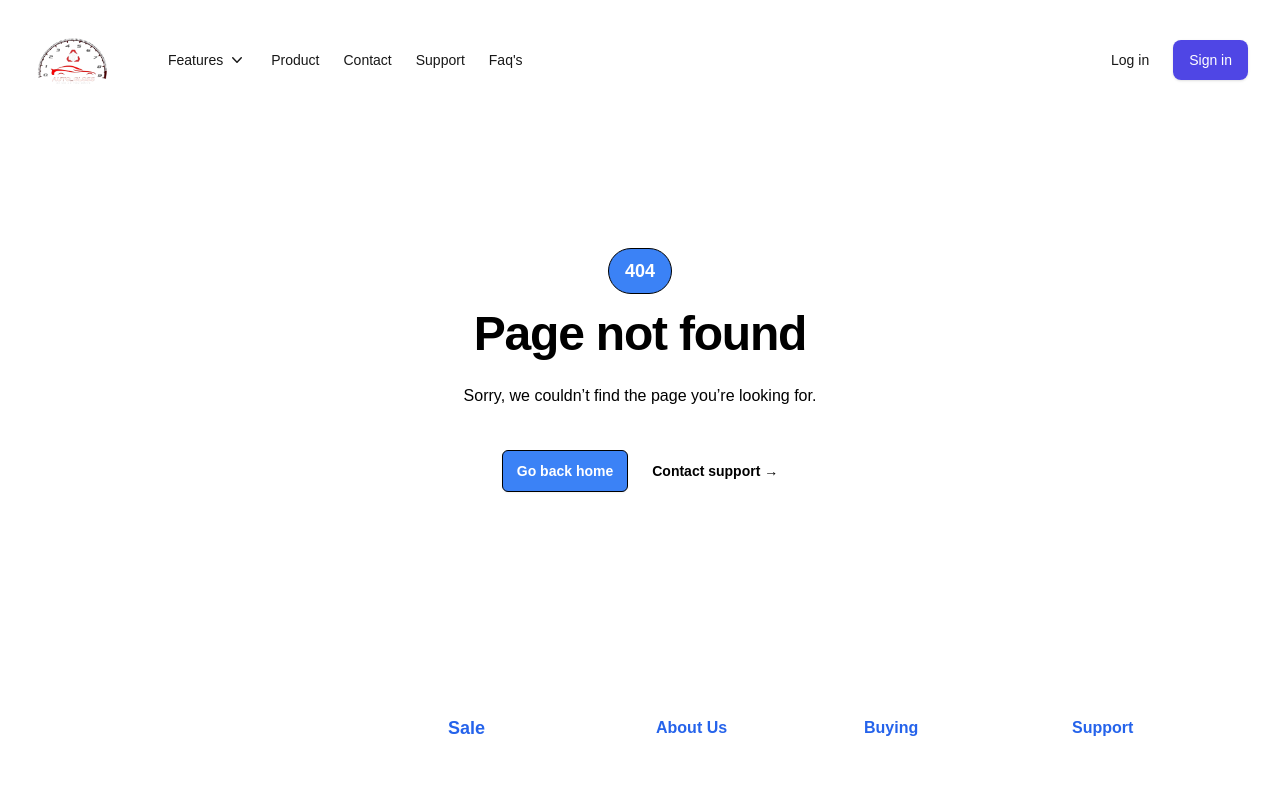
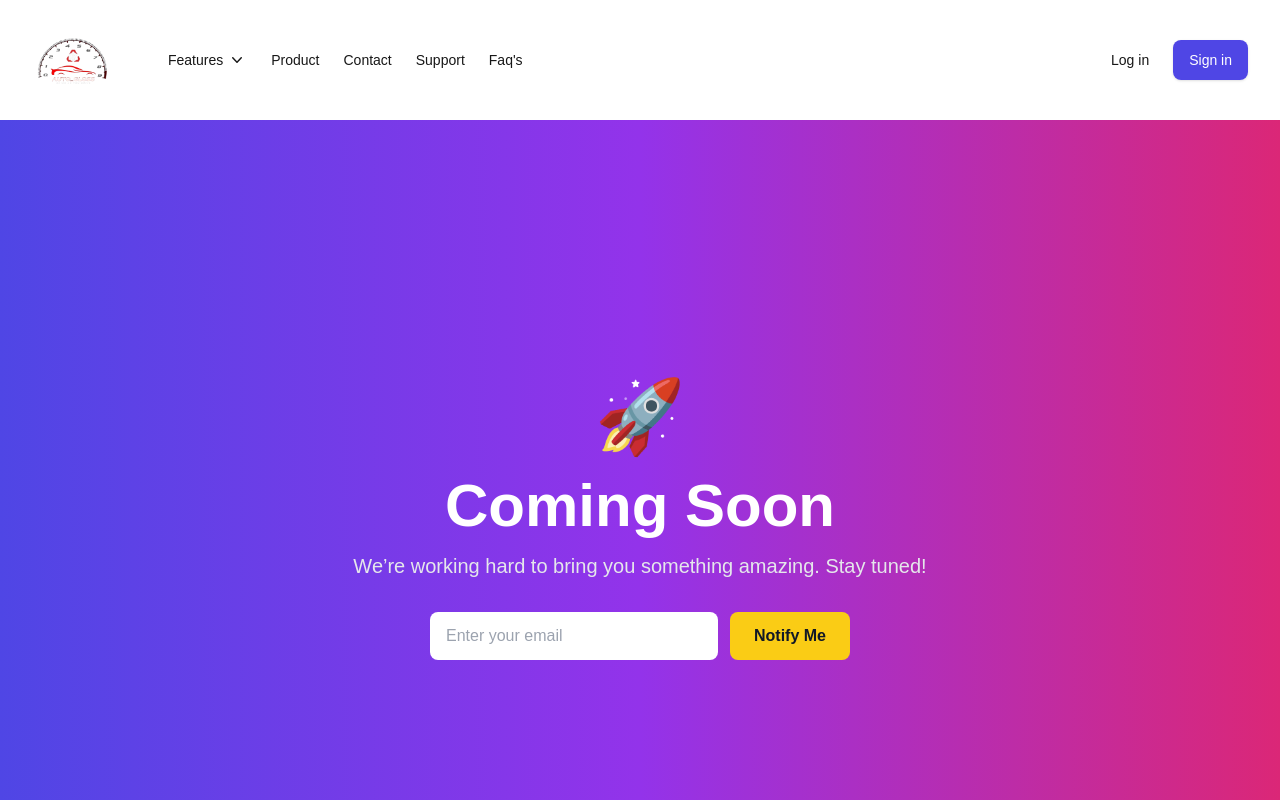
Before and after one commit to Mujju-palaan/af_auto_gloss, a Next.js app: page /test in a window 1280 px wide. Before the commit this address had no page. Shown: the top 800 px of the page. Built offline with nearby package versions, Linux system fonts and the light colour scheme.

Commit message:
coming soon done

```diff
--- /dev/null
+++ b/app/test/page.tsx
@@ -0,0 +1,12 @@
+import React from 'react'
+import ComingSoon from '@/components/cards/CommingSoon'
+
+const page = () => {
+  return (
+    <div>
+        <ComingSoon/>
+    </div>
+  )
+}
+
+export default page
--- /dev/null
+++ b/components/cards/CommingSoon.tsx
@@ -0,0 +1,39 @@
+"use client";
+import React from "react";
+
+const ComingSoon: React.FC = () => {
+  return (
+    <div className="flex items-center justify-center h-screen bg-gradient-to-r from-indigo-600 via-purple-600 to-pink-600">
+      <div className="text-center text-white px-6">
+        {/* Logo or Icon */}
+        <div className="mb-6">
+          <span className="text-5xl md:text-6xl lg:text-7xl font-extrabold">🚀</span>
+        </div>
+
+        {/* Heading */}
+        <h1 className="text-3xl sm:text-4xl md:text-5xl lg:text-6xl font-bold mb-4">
+          Coming Soon
+        </h1>
+        <p className="text-base sm:text-lg md:text-xl mb-8 text-gray-200">
+          We’re working hard to bring you something amazing.
+          Stay tuned!
+        </p>
+
+        {/* Email Subscribe */}
+        <div className="flex flex-col sm:flex-row items-center justify-center gap-3">
+          <input
+            type="email"
+            placeholder="Enter your email"
+            className="px-4 py-3 rounded-lg w-72 text-gray-800 focus:outline-none focus:ring-2 focus:ring-yellow-400"
+          />
+          <button className="bg-yellow-400 hover:bg-yellow-500 text-gray-900 font-semibold px-6 py-3 rounded-lg transition">
+            Notify Me
+          </button>
+        </div>
+
+      </div>
+    </div>
+  );
+};
+
+export default ComingSoon;
```
